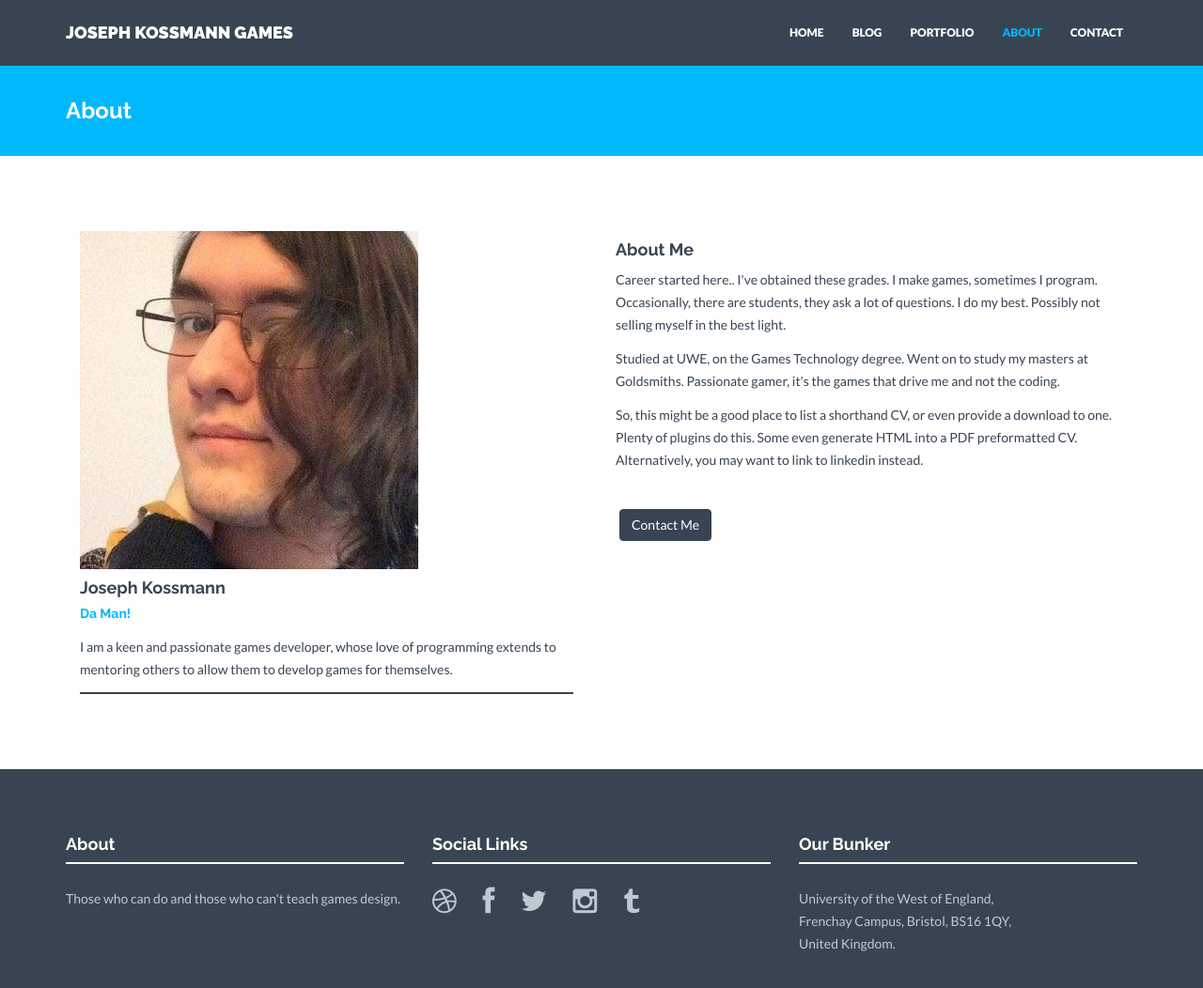
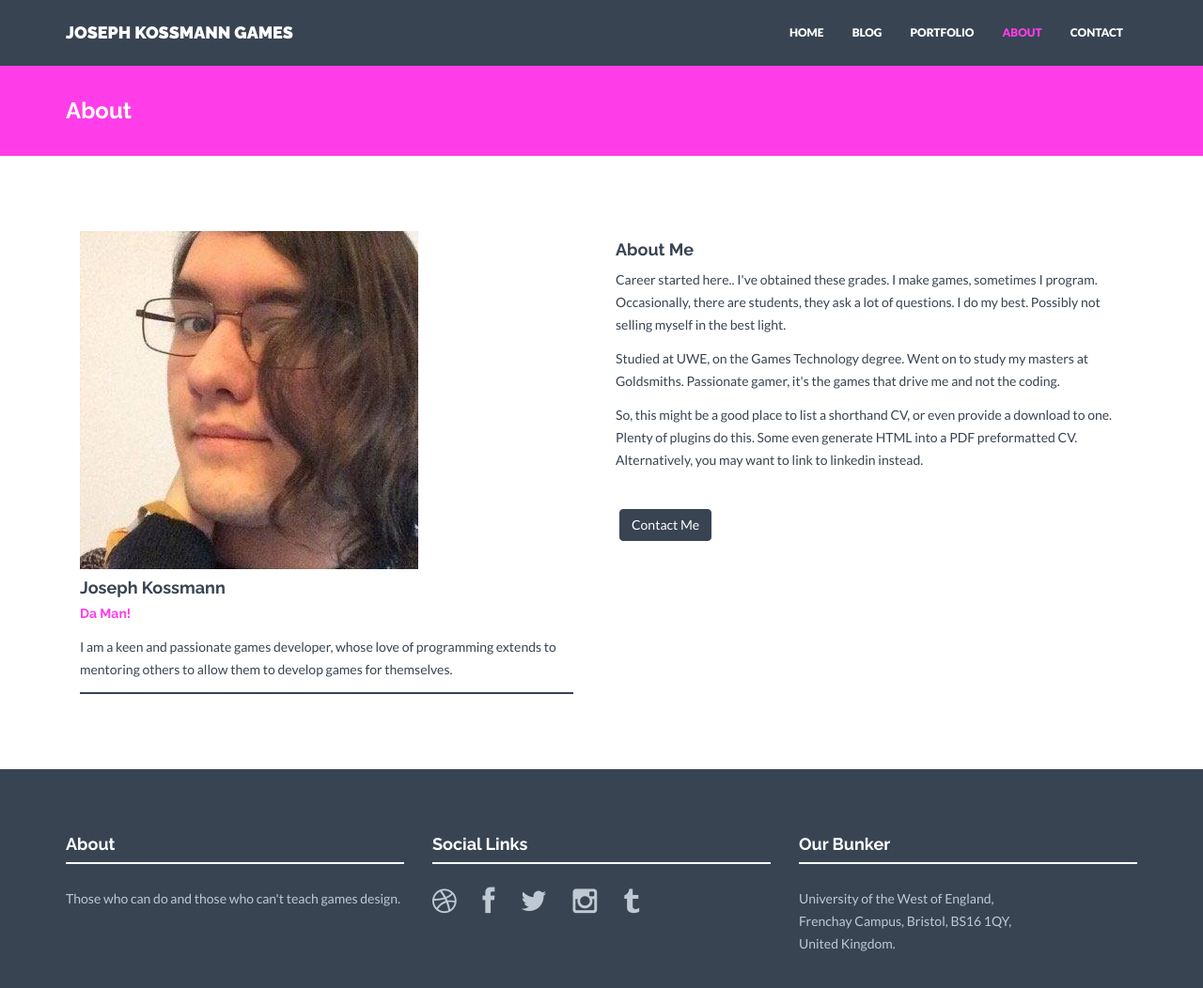
Before and after one commit to JosephKossmann/JosephKossmann.github.io, a Jekyll site: the page built from about.html, in a window 1280 px wide and 1089 px high. Shown: the top 1052 px of the window at 94% size. Built offline with Jekyll 4.4.1, drawn with Linux system fonts in a browser that asks for light colours; nearby versions of some CDN libraries.

Commit message:
Update _config.yml

```diff
--- a/_config.yml
+++ b/_config.yml
@@ -17,7 +17,7 @@ permalink: /:categories/:title
 excerpt_separator: <!--more--> #use this in posts to define how long the excerpt of the post (that is shown on the Blog page) is
 
 colors:  #in hex code if not noted else
-  primary: "#00b8fe" #"#F70031"
+  primary: "#ff3de8" #"#F70031"
   primary_rgb: "0,179,254" #"247,0,49" #rgb of the primary. Needed in some places for the transparency effect.
   secondary: "#384452" #"#33004D"
   link: "#428bca"
```
